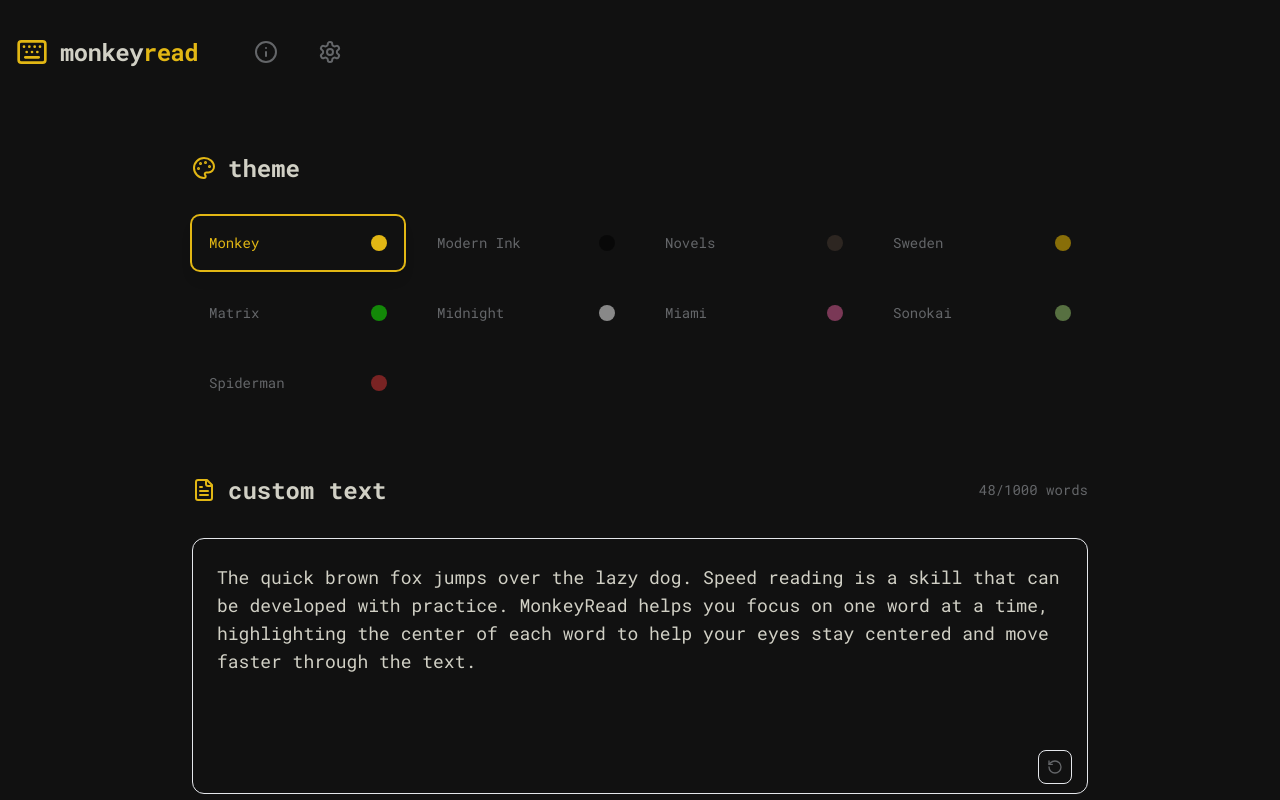
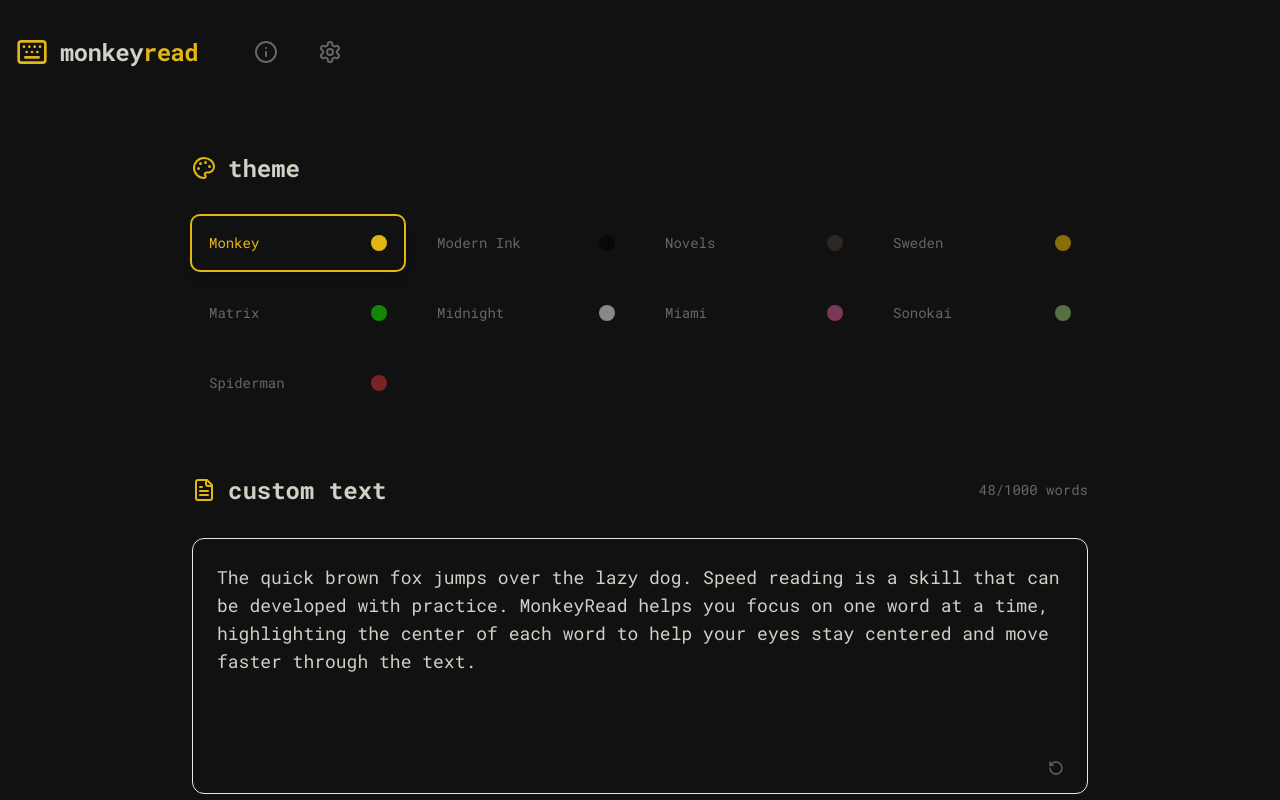
Before and after one commit to 3akare/monkeyread, a React (Vite) app: page /settings in a window 1280 px wide. Built offline with nearby package versions, Linux system fonts and the light colour scheme.

Commit message:
feat: Add settings page for theme selection and custom text management.

```diff
--- a/src/pages/Settings.tsx
+++ b/src/pages/Settings.tsx
@@ -31,7 +31,7 @@
     };
 
     const handleResetText = () => {
-        const defaultText = "The quick brown fox jumps over the lazy dog. Speed reading is a skill that can be developed with practice. MonkeyRead helps you focus on one word at a time, highlighting the center of each word to help your eyes stay centered and move faster through the text.";
+        const defaultText = "Give me six hours to chop down a tree, and I will spend the first four gooning - Abraham Lincoln. The tree won't fall to random hits, but gooning finds the perfect bits. They swing their axe with aimless rage.I goon in peace then set the stage. You chase the goal but miss the flow.A gooner knows just when to go. With gooning first, I set the tone.The final hit is mine alone. I stare, I loop, I learn the tree and then I chop it easily. I don't attack wood with fear. I goon until path is clear.Some say to strike but never think.But Gooner's pause and never sink. They mock time when I goon alone, yet wonder how I break a stone.Some train with force, some train with fire.But gooner trains with calm desire. Four hours in, I know it well.Then one clean hit and down it fell. Gooning first does not delay.It's how we master work and play.";
         setLocalText(defaultText);
         setText(defaultText);
     };
@@ -52,8 +52,8 @@
                             key={t.id}
                             onClick={() => setTheme(t.id as any)}
                             className={`p-4 rounded-lg flex items-center justify-between group transition-all duration-200 border border-transparent ${theme === t.id
-                                    ? 'ring-2 ring-main shadow-lg'
-                                    : 'hover:bg-sub/10 hover:border-sub/10'
+                                ? 'ring-2 ring-main shadow-lg'
+                                : 'hover:bg-sub/10 hover:border-sub/10'
                                 }`}
                             style={{ backgroundColor: theme === t.id ? t.colors.bg : undefined }}
                         >
@@ -93,7 +93,7 @@
                     />
                     <button
                         onClick={handleResetText}
-                        className="absolute bottom-4 right-4 p-2 bg-background/50 hover:bg-background rounded-lg text-sub hover:text-main transition-colors border border-sub/10 hover:border-main/50"
+                        className="absolute bottom-4 right-4 p-2 bg-background/50 hover:bg-background rounded-lg text-sub hover:text-main transition-colors"
                         title="Reset to default text"
                     >
                         <RotateCcw className="w-4 h-4" />
```
